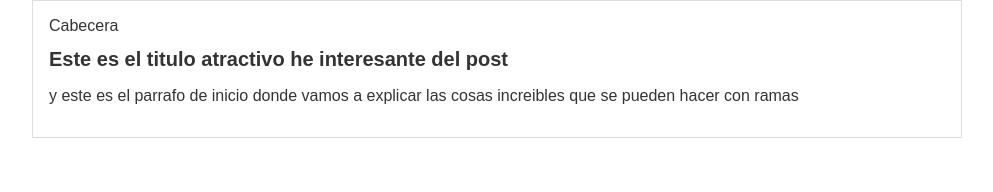
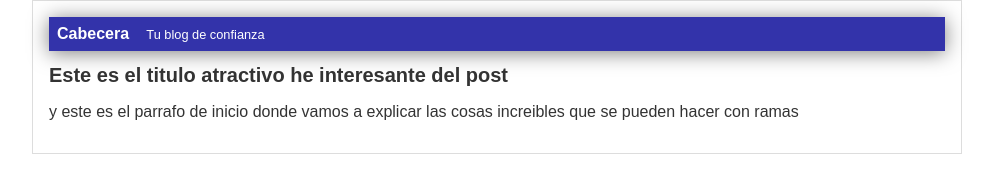
Before and after one commit to NelsonBotello/Hyperblog, a plain HTML site: page index.html in a window 1280 px wide. Shown: the whole page, without its empty margins (143-1136 px from the left). Drawn offline with Linux system fonts and the light colour scheme.

Commit message:
finalizada la cabecera con fondo azul

```diff
--- a/css/estilos.css
+++ b/css/estilos.css
@@ -5,6 +5,19 @@ body{
    font-size: 16px;
    margin: 0;
    padding: 0;
+}
+#cabecera{
+    background: #33a;
+    box-shadow: 0 2px 20px 0 rgba(0,0,0,0.5);
+    color: white;
+    font-weight: bold;
+    margin: 0;
+    padding: 0.5em;
+}
+#cabecera #tagline{
+    padding: 0 0 0 1em;
+    font-weight: normal;
+    font-size: 0.8em;
 }
 #container{
     width: 70%;
--- a/index.html
+++ b/index.html
@@ -11,6 +11,7 @@
     <div id="container">
         <div id="cabecera">
             Cabecera
+            <span id="tagline">Tu blog de confianza</span>
         </div>
     <div id="post">
         <h1>Este es el titulo atractivo he  interesante del post</h1>
```
